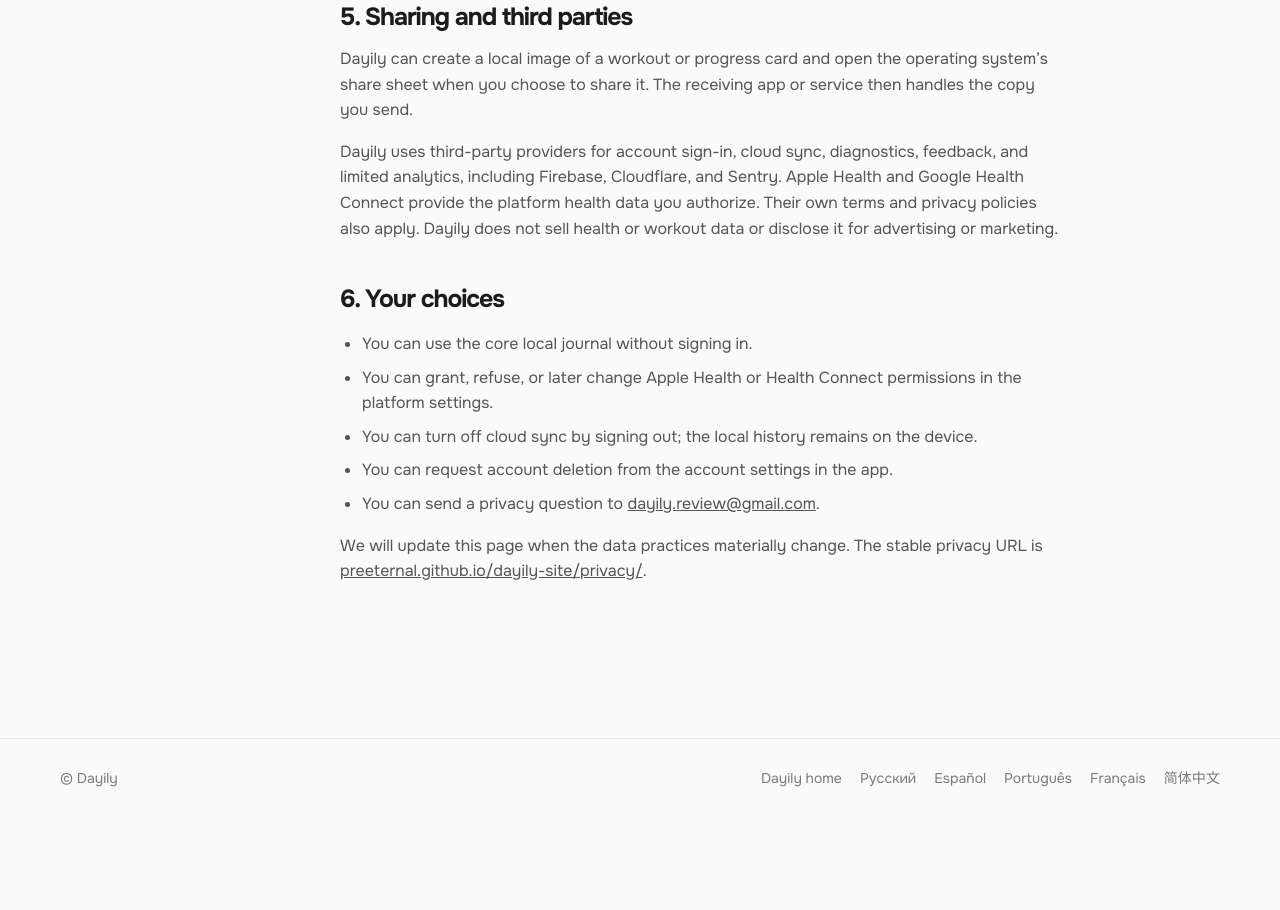
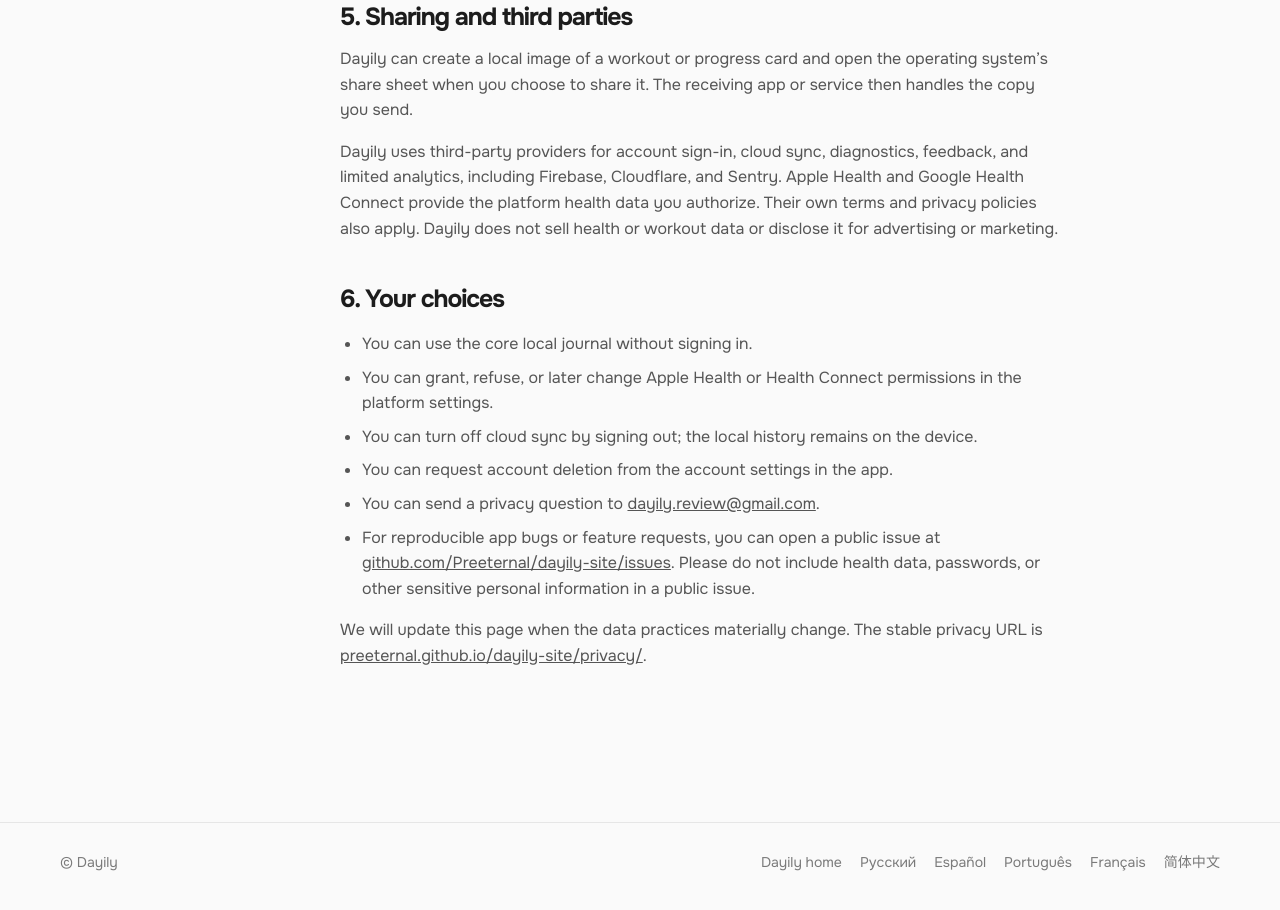
Before and after one commit to Preeternal/dayily-site, a plain HTML site: page privacy/index.html in a window 1280 px wide. Shown: the part 2144-3054 px from the top of the page. Before the commit the page ends 2971 px from the top, so only its background shows below. Drawn offline with Linux system fonts and the light colour scheme.

Commit message:
docs: add public bug reporting channel

```diff
--- a/privacy/index.html
+++ b/privacy/index.html
@@ -15,7 +15,7 @@
     <section id="cloud"><h2>3. Accounts and cloud sync</h2><p>You can use Dayily without an account. If you sign in and enable cloud sync, Dayily sends the account and journal data needed for that feature to its cloud service providers so your journal can sync across devices.</p><p>Cloud data can include workout sessions, exercise and set details, timestamps, notes, templates, favorites, and a body-weight snapshot associated with a workout. Your local history stays on your device and does not depend on network access. Free and Premium rules may limit cloud retention or sync, but they do not charge you for keeping your local workout history.</p><p>Deleting a Dayily account requests deletion of Dayily cloud data, the account used for Dayily sign-in, and the local profile and workouts. Re-authentication may be required. Data held independently by Apple Health, Health Connect, app stores, or other services must be managed there.</p></section>
     <section id="diagnostics"><h2>4. Diagnostics and support</h2><p>Dayily uses service providers for crash reports, technical diagnostics, limited product analytics, and in-app feedback. They may receive information needed for those purposes, such as device, app, network, error, account, or feedback details. Feedback and screenshots are sent only when you choose to submit them.</p><p>Diagnostic and analytics events are designed not to include workout or health content, search strings, or passwords. Dayily does not use workout or health data for advertising or marketing. The public website does not add analytics, advertising SDKs, cookies, or tracking scripts.</p></section>
     <section id="sharing"><h2>5. Sharing and third parties</h2><p>Dayily can create a local image of a workout or progress card and open the operating system’s share sheet when you choose to share it. The receiving app or service then handles the copy you send.</p><p>Dayily uses third-party providers for account sign-in, cloud sync, diagnostics, feedback, and limited analytics, including Firebase, Cloudflare, and Sentry. Apple Health and Google Health Connect provide the platform health data you authorize. Their own terms and privacy policies also apply. Dayily does not sell health or workout data or disclose it for advertising or marketing.</p></section>
-    <section id="choices"><h2>6. Your choices</h2><ul><li>You can use the core local journal without signing in.</li><li>You can grant, refuse, or later change Apple Health or Health Connect permissions in the platform settings.</li><li>You can turn off cloud sync by signing out; the local history remains on the device.</li><li>You can request account deletion from the account settings in the app.</li><li>You can send a privacy question to <a href="mailto:dayily.review@gmail.com">dayily.review@gmail.com</a>.</li></ul><p>We will update this page when the data practices materially change. The stable privacy URL is <a href="https://preeternal.github.io/dayily-site/privacy/">preeternal.github.io/dayily-site/privacy/</a>.</p></section>
+    <section id="choices"><h2>6. Your choices</h2><ul><li>You can use the core local journal without signing in.</li><li>You can grant, refuse, or later change Apple Health or Health Connect permissions in the platform settings.</li><li>You can turn off cloud sync by signing out; the local history remains on the device.</li><li>You can request account deletion from the account settings in the app.</li><li>You can send a privacy question to <a href="mailto:dayily.review@gmail.com">dayily.review@gmail.com</a>.</li><li>For reproducible app bugs or feature requests, you can open a public issue at <a href="https://github.com/Preeternal/dayily-site/issues">github.com/Preeternal/dayily-site/issues</a>. Please do not include health data, passwords, or other sensitive personal information in a public issue.</li></ul><p>We will update this page when the data practices materially change. The stable privacy URL is <a href="https://preeternal.github.io/dayily-site/privacy/">preeternal.github.io/dayily-site/privacy/</a>.</p></section>
   </div></div></div></main>
   <footer class="site-footer"><div class="container footer-row"><span>© Dayily</span><div class="footer-links"><a href="../">Dayily home</a><a href="../ru/privacy/">Русский</a><a href="../es/privacy/">Español</a><a href="../pt/privacy/">Português</a><a href="../fr/privacy/">Français</a><a href="../zh/privacy/">简体中文</a></div></div></footer>
 <script src="../assets/theme.js" defer></script>
```
Also changed, not shown: es/privacy/index.html (+1 -1 lines), fr/privacy/index.html (+1 -1 lines), pt/privacy/index.html (+1 -1 lines), ru/privacy/index.html (+1 -1 lines), zh/privacy/index.html (+1 -1 lines).
